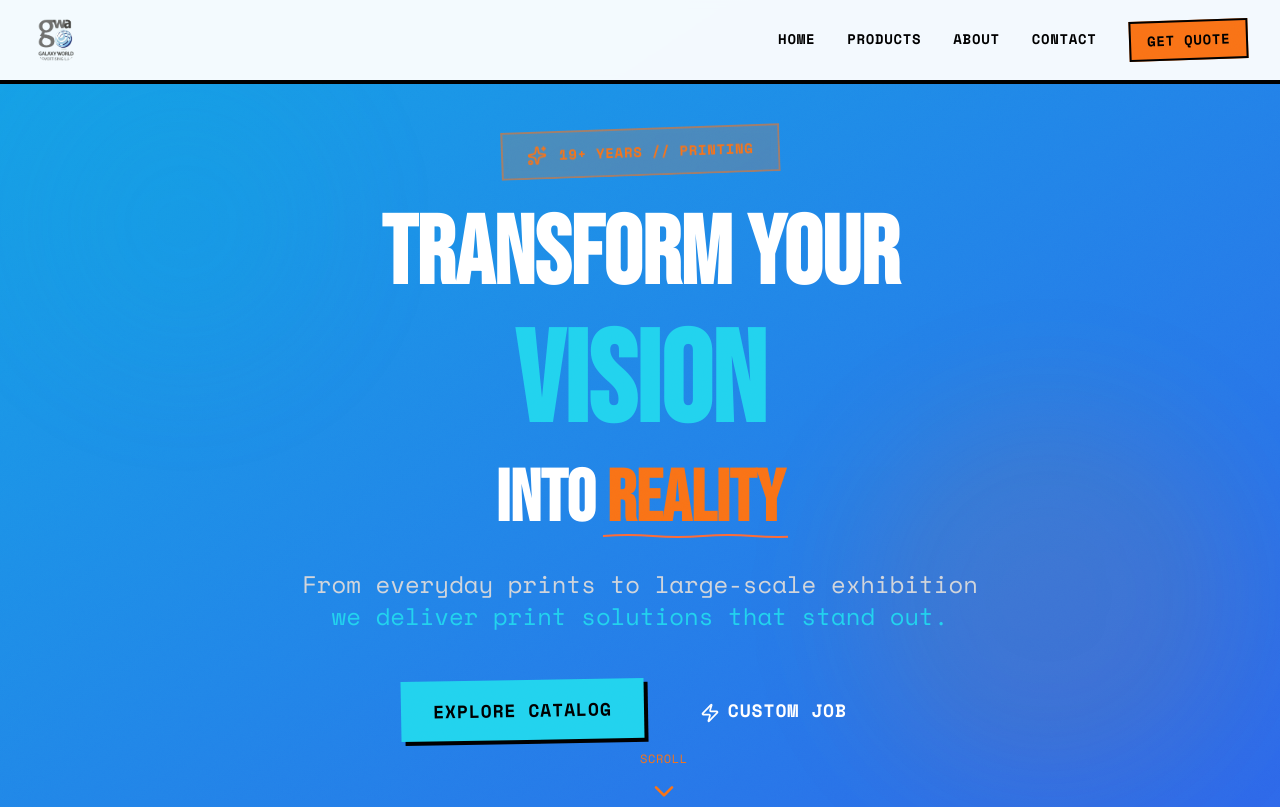
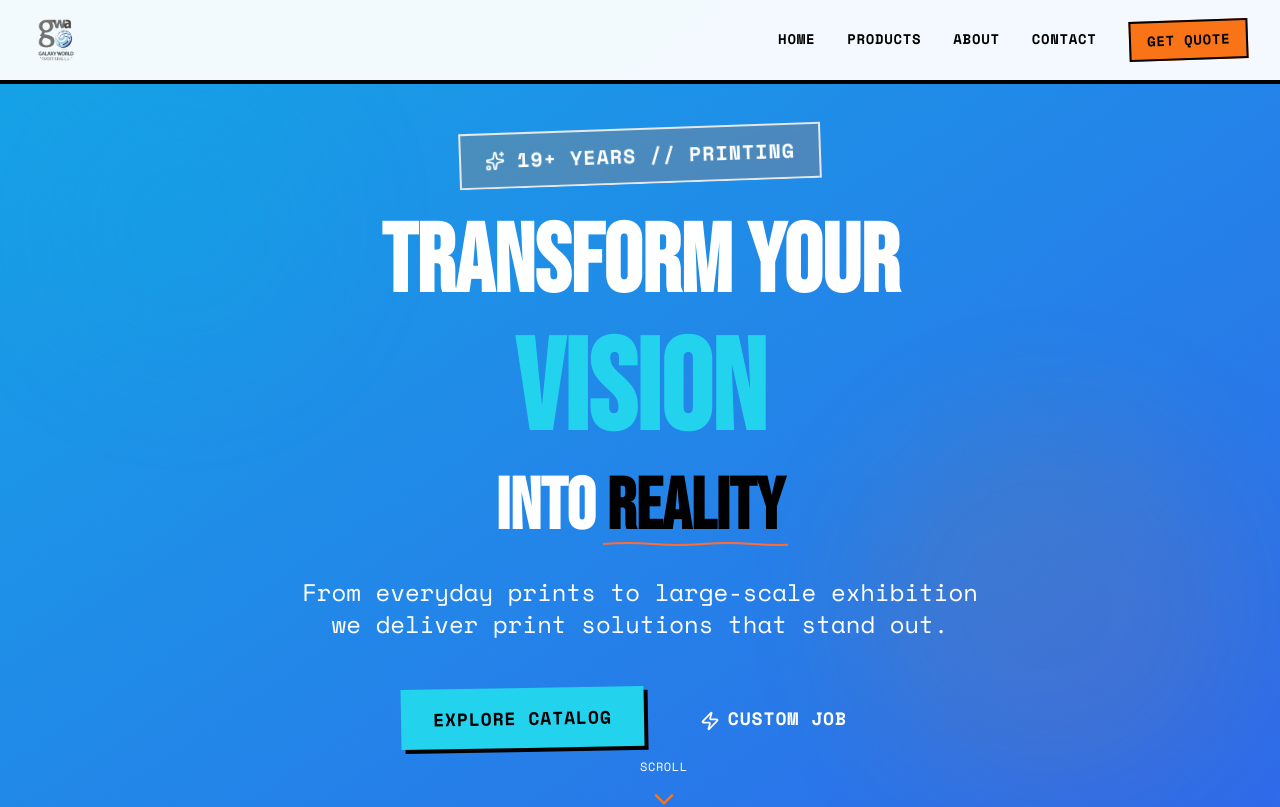
Before and after one commit to abcxhadi/GWAPrinting2, a React (Vite) app in the folder Website/: page / in a window 1280 px wide. Shown: the top 807 px of the page. Built offline with nearby package versions, Linux system fonts and the light colour scheme.

Commit message:
19yr banner white

```diff
--- a/Website/index.html
+++ b/Website/index.html
@@ -2,6 +2,7 @@
 <html lang="en">
   <head>
     <meta charset="UTF-8" />
+    <link rel="icon" type="image/png" href="/logo.png" />
     <meta name="viewport" content="width=device-width, initial-scale=1.0" />
     <title>Galaxy World</title>
   </head>
--- a/Website/src/pages/HomePage.jsx
+++ b/Website/src/pages/HomePage.jsx
@@ -28,9 +28,9 @@ export function HomePage() {
         </div>
 
         <div className="relative z-10 max-w-7xl mx-auto px-4 text-center py-32">
-          <div className="inline-flex items-center space-x-3 bg-orange-500/20 border-2 border-orange-500/50 px-6 py-3 mb-8 backdrop-blur-sm transform -rotate-2">
-            <Sparkles className="w-5 h-5 text-orange-500" />
-            <span className="text-orange-500 font-bold text-sm tracking-wider font-mono">
+          <div className="inline-flex items-center space-x-3 bg-orange-500/20 border-2 border-purple px-6 py-3 mb-8 backdrop-blur-sm transform -rotate-2">
+            <Sparkles className="w-5 h-5 text-white" />
+            <span className="text-white font-bold text-xl tracking-wider font-mono">
               19+ YEARS // PRINTING
             </span>
           </div>
@@ -41,17 +41,17 @@ export function HomePage() {
               VISION
             </span>
             <span className="text-white block text-5xl md:text-7xl mt-4">
-              INTO <span className="text-orange-500 scribble">REALITY</span>
+              INTO <span className="text-black scribble">REALITY</span>
             </span>
           </h1>
 
           <p
-            className="font-mono text-xl md:text-2xl text-gray-300 mb-12 max-w-3xl mx-auto
+            className="font-mono text-xl md:text-2xl text-white mb-12 max-w-3xl mx-auto
 │    leading-relaxed"
           >
             From everyday prints to large-scale exhibition
             <br />
-            <span className="text-cyan-400">
+            <span className="text-white">
               we deliver print solutions that stand out.
             </span>
           </p>
@@ -75,7 +75,7 @@ export function HomePage() {
         </div>
 
         <div className="absolute bottom-12 left-1/2 transform -translate-x-1/2 animate-bounce">
-          <div className="text-orange-500 text-xs tracking-wider mb-2 font-mono">
+          <div className="text-white text-xs tracking-wider mb-2 font-mono">
             SCROLL
           </div>
           <ChevronDown className="w-8 h-8 text-orange-500 mx-auto" />
```
